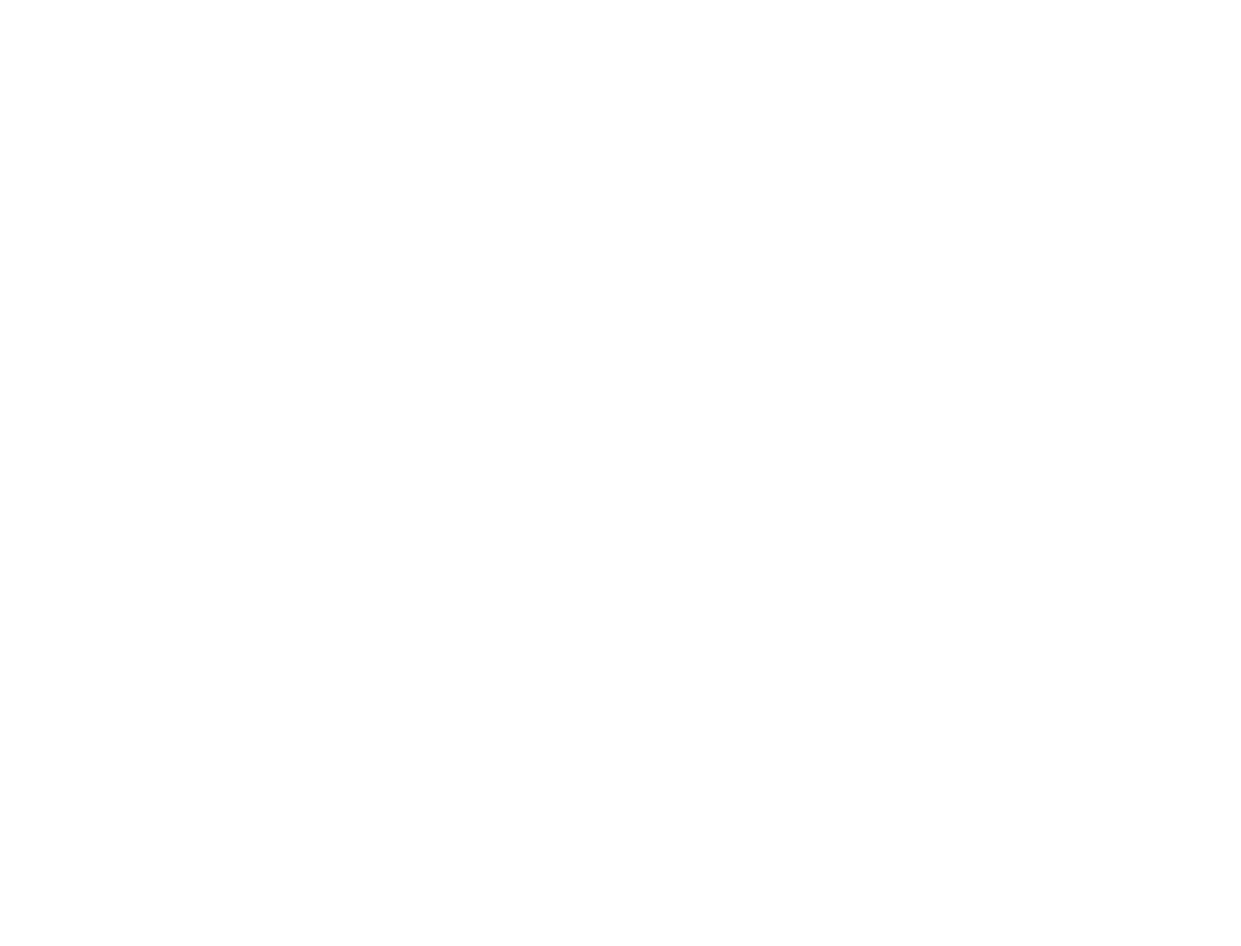
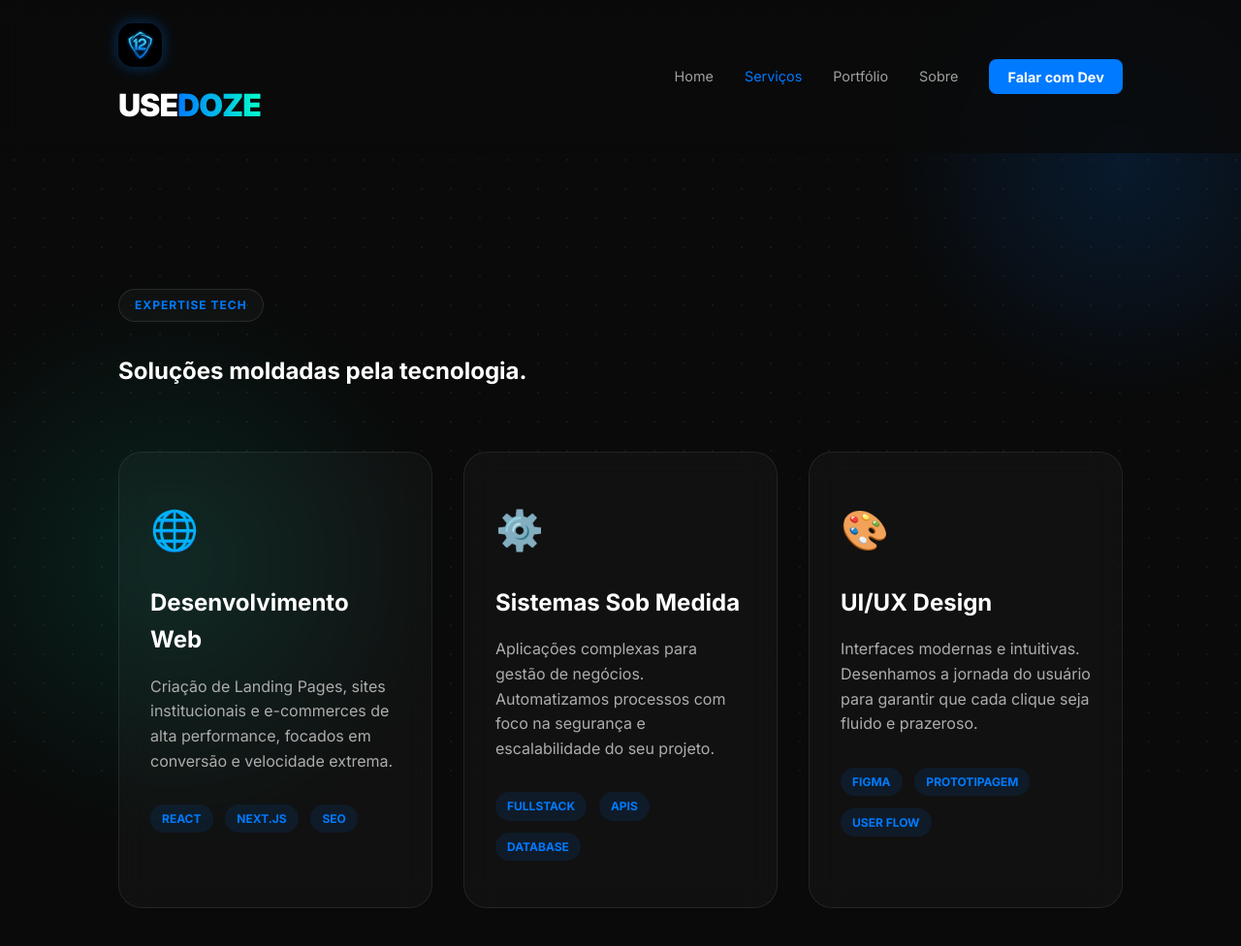
Before and after one commit to angelosantos824/usedoze, a plain HTML site: page servicos.html in a window 1280 px wide. Shown: the whole page at 97% size. Before the commit the page ends 800 px from the top, so only its background shows below. Drawn offline with Linux system fonts and the light colour scheme.

Commit message:
creater aba serviços

```diff
--- a/servicos.html
+++ b/servicos.html
@@ -0,0 +1,72 @@
+<!DOCTYPE html>
+<html lang="pt-br">
+<head>
+    <meta charset="UTF-8">
+    <meta name="viewport" content="width=device-width, initial-scale=1.0">
+    <title>Serviços | Usedoze</title>
+    <link rel="stylesheet" href="style.css">
+    <link href="https://fonts.googleapis.com/css2?family=Inter:wght@400;700;900&display=swap" rel="stylesheet">
+</head>
+<body>
+    <div class="tech-bg"></div>
+
+    <header>
+        <nav class="container">
+            <div class="logo">
+        <img src="imagem/logo.png" alt="Usedoze Desenvolvimento de Precisão"> <div class="logo">USE<span>DOZE</span></div>
+            </div>
+            <ul class="nav-links">
+                <li><a href="index.html">Home</a></li>
+                <li><a href="servicos.html" class="active">Serviços</a></li>
+                <li><a href="portfolio.html">Portfólio</a></li>
+                <li><a href="sobre.html">Sobre</a></li>
+                <li><a href="https://wa.me/+351924116588" class="btn-nav">Falar com Dev</a></li>
+            </ul>
+        </nav>
+    </header>
+
+    <section class="services-hero">
+        <div class="container">
+            <div class="hero-badge reveal">Expertise Tech</div>
+            <h1 class="reveal">Soluções moldadas pela <span>tecnologia.</span></h1>
+
+            <div class="services-grid">
+                <div class="service-card reveal">
+                    <div class="service-icon">🌐</div>
+                    <h3>Desenvolvimento Web</h3>
+                    <p>Criação de Landing Pages, sites institucionais e e-commerces de alta performance, focados em conversão e velocidade extrema.</p>
+                    <ul class="service-tags">
+                        <li>React</li>
+                        <li>Next.js</li>
+                        <li>SEO</li>
+                    </ul>
+                </div>
+
+                <div class="service-card reveal">
+                    <div class="service-icon">⚙️</div>
+                    <h3>Sistemas Sob Medida</h3>
+                    <p>Aplicações complexas para gestão de negócios. Automatizamos processos com foco na segurança e escalabilidade do seu projeto.</p>
+                    <ul class="service-tags">
+                        <li>Fullstack</li>
+                        <li>APIs</li>
+                        <li>Database</li>
+                    </ul>
+                </div>
+
+                <div class="service-card reveal">
+                    <div class="service-icon">🎨</div>
+                    <h3>UI/UX Design</h3>
+                    <p>Interfaces modernas e intuitivas. Desenhamos a jornada do usuário para garantir que cada clique seja fluido e prazeroso.</p>
+                    <ul class="service-tags">
+                        <li>Figma</li>
+                        <li>Prototipagem</li>
+                        <li>User Flow</li>
+                    </ul>
+                </div>
+            </div>
+        </div>
+    </section>
+
+    <script src="script.js"></script>
+</body>
+</html>
--- a/style.css
+++ b/style.css
@@ -99,6 +99,9 @@
 
 .nav-links a:hover {
     color: var(--text-main);
+}
+.nav-links a.active {
+    color: var(--primary-color);
 }
 
 /* Efeito de Fundo Tech - Sem exagero */
@@ -554,3 +557,71 @@
     from { opacity: 0; transform: translateY(10px); }
     to { opacity: 1; transform: translateY(0); }
 }
+
+/* ====================================
+   PÁGINA DE SERVIÇOS
+==================================== */
+.services-hero {
+    padding: 140px 0 80px;
+}
+
+.services-grid {
+    display: grid;
+    grid-template-columns: repeat(auto-fit, minmax(300px, 1fr));
+    gap: 2rem;
+    margin-top: 4rem;
+}
+
+.service-card {
+    background: rgba(255, 255, 255, 0.03);
+    backdrop-filter: blur(15px);
+    border: 1px solid rgba(255, 255, 255, 0.08);
+    padding: 3rem 2rem;
+    border-radius: 24px;
+    transition: all 0.4s cubic-bezier(0.175, 0.885, 0.32, 1.275);
+    position: relative;
+    overflow: hidden;
+}
+
+.service-card:hover {
+    transform: translateY(-10px);
+    background: rgba(255, 255, 255, 0.05);
+    border-color: var(--primary-color);
+    box-shadow: 0 20px 40px rgba(0, 0, 0, 0.4);
+}
+
+.service-icon {
+    font-size: 2.5rem;
+    margin-bottom: 1.5rem;
+    display: inline-block;
+}
+
+.service-card h3 {
+    font-size: 1.5rem;
+    margin-bottom: 1rem;
+    color: #fff;
+}
+
+.service-card p {
+    color: #adadad;
+    line-height: 1.6;
+    margin-bottom: 2rem;
+}
+
+/* Pequenas etiquetas de tecnologias */
+.service-tags {
+    list-style: none;
+    display: flex;
+    gap: 0.8rem;
+    flex-wrap: wrap;
+}
+
+.service-tags li {
+    background: rgba(0, 122, 255, 0.1);
+    color: var(--primary-color);
+    padding: 5px 12px;
+    border-radius: 20px;
+    font-size: 0.75rem;
+    font-weight: 700;
+    text-transform: uppercase;
+}
```
Also changed, not shown: portfolio.html (+1 -1 lines).
